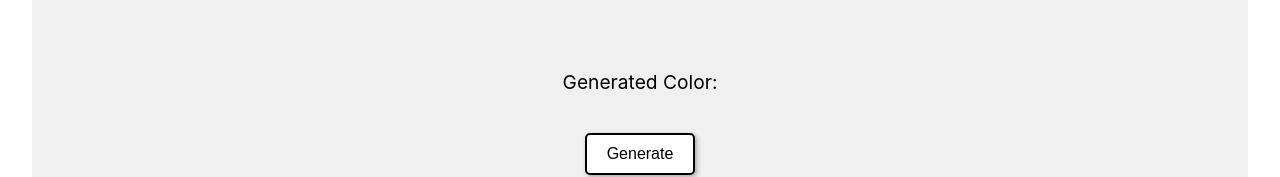
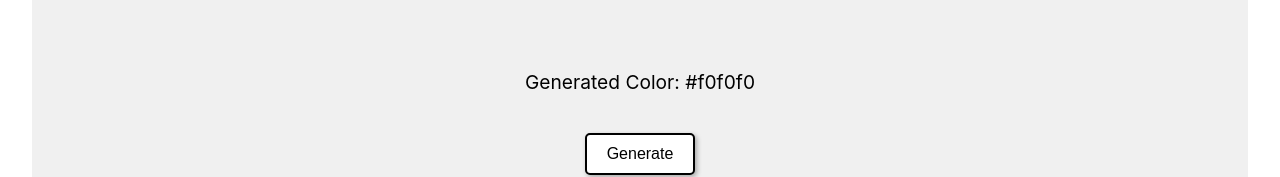
Before and after one commit to alexaldearroyo/react-random-color-generator, a React app: page / in a window 1280 px wide. Shown: the part 287-464 px from the top of the page. Built offline with nearby package versions, Linux system fonts and the light colour scheme; the HTML template or start-up script is replaced by a standard one.

Commit message:
Make hex value of generatedColor visible from start

```diff
--- a/src/App.js
+++ b/src/App.js
@@ -52,8 +52,9 @@ const Button = styled.button`
 // `;
 
 export default function App() {
-  const [bgColor, setBgColor] = useState('#f0f0f0');
-  const [generatedColor, setGeneratedColor] = useState('');
+  const initialColor = '#f0f0f0';
+  const [bgColor, setBgColor] = useState(initialColor);
+  const [generatedColor, setGeneratedColor] = useState(initialColor);
 
   const generateRandomColor = () => {
     const randomColor = `#${Math.floor(Math.random() * 16777215)
@@ -80,7 +81,6 @@ export default function App() {
           backgroundColor: bgColor,
         }}
       >
-        {/* Make sure text is visible */}
         <p style={{ fontSize: '1.2rem', color: 'black' }}>
           Generated Color: {generatedColor}
         </p>
```
